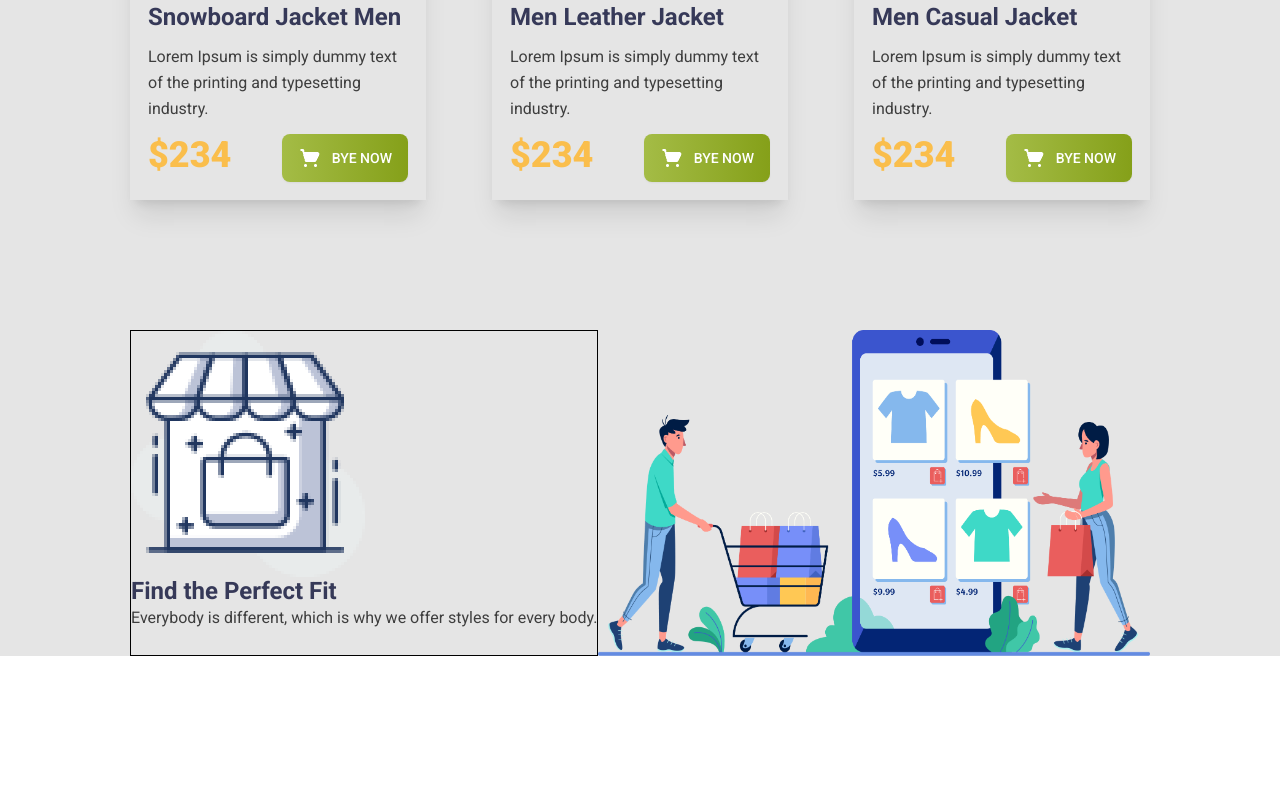
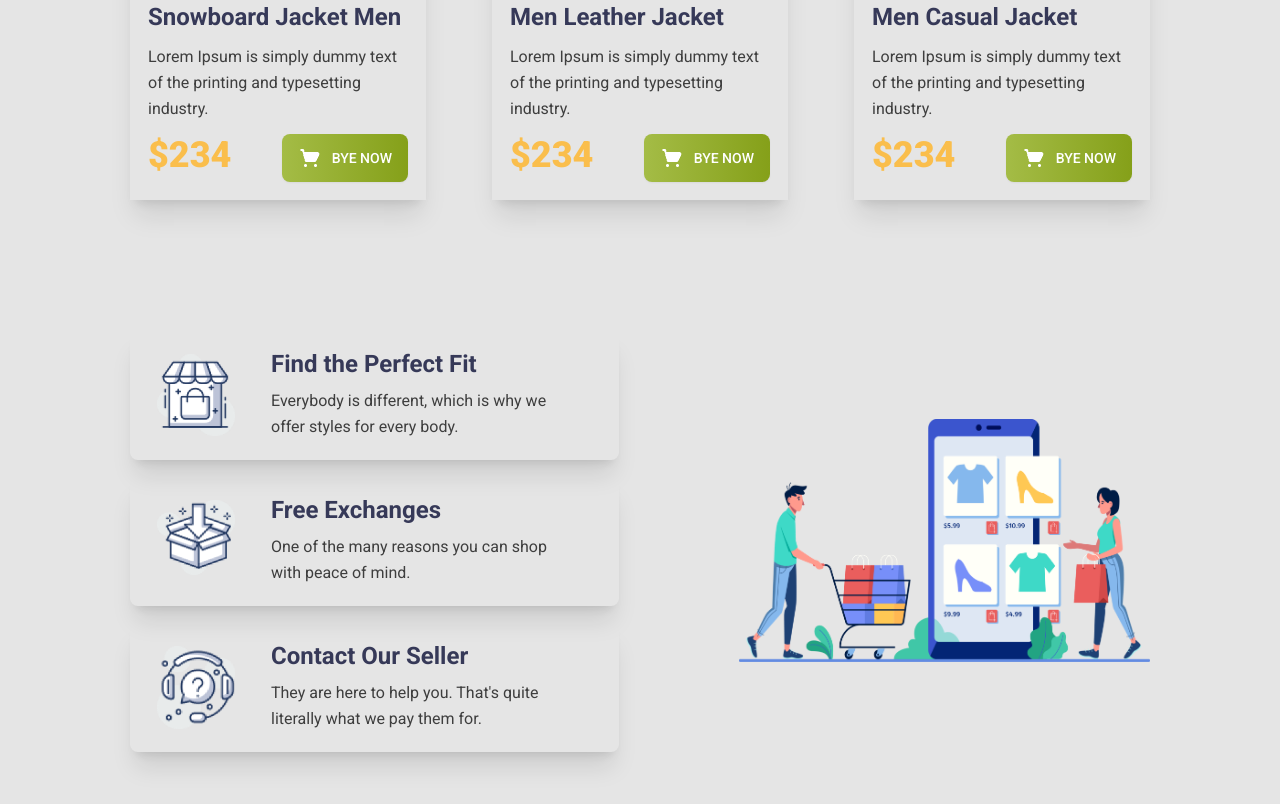
Before and after one commit to theabsparrow/penguin-fashion, a plain HTML site: page index.html in a window 1280 px wide. Shown: the part 1829-2633 px from the top of the page. Before the commit the page ends 2485 px from the top, so only its background shows below. Drawn offline with nearby package versions, Linux system fonts and the light colour scheme.

Commit message:
second final shot

```diff
--- a/index.html
+++ b/index.html
@@ -129,7 +129,7 @@
                 </div>
 
                 <!-- card section starts -->
-                <div class="flex flex-col lg:flex-row gap-[66px]">
+                <div class="flex flex-col lg:flex-row gap-[20px] lg:gap-[66px]">
 
                     <!-- card one -->
                     <div class="shadow-xl p-[18px]">
@@ -214,7 +214,7 @@
                 </div>
 
                 <!-- card section starts -->
-                <div class="flex flex-col lg:flex-row gap-[66px]">
+                <div class="flex flex-col lg:flex-row gap-[20px] lg:gap-[66px]">
 
                     <!-- card one -->
                     <div class="shadow-xl p-[18px]">
@@ -294,32 +294,61 @@
         <!-- clothing section ends -->
 
         <!-- shopping section starts -->
-        <section class=" mt-[130px]">
-            <div class="flex justify-between">
+        <section class="mt-[130px] pb-[40px] lg:pb-[200px]">
+            <div class="flex flex-col lg:flex-row gap-[50px] lg:gap-[120px] justify-between items-center">
 
-                <!-- left side -->
-                <div class="border-[1px] border-black ">
+                <!-- left side starts -->
+                <div class="space-y-4">
                     <!-- card one -->
-                    <div>
-                        <div>
+                    <div class="flex flex-col lg:flex-row gap-9 items-center pr-[35px] pl-[18px] lg:pr-[72px] lg:pl-[27px] py-5 shadow-xl rounded-lg">
+                        <div class="w-[78px] h-[82px]">
                             <img src="./icons/house.png" alt="house">
                         </div>
-                        <div>
+                        <div class="text-center lg:text-left">
                             <h1 class="font-roboto text-[24px] font-bold leading-[28px] text-[#363958]">Find the Perfect Fit</h1>
-                            <p class="text-[#3E3E3E] font-roboto leading-[26px]">Everybody is different, which is why we
+                            <p class="text-[#3E3E3E] font-roboto leading-[26px] mt-[10px] w-[276px]">Everybody is different, which is why we
                                 offer styles for every body.</p>
                         </div>
                     </div>
+
+                    <!-- card two -->
+                    <div class="flex flex-col lg:flex-row gap-9 items-center pr-[35px] pl-[18px] lg:pr-[72px] lg:pl-[27px] py-5 shadow-xl rounded-lg">
+                        <div class="w-[78px] h-[82px]">
+                            <img src="./icons/box.png" alt="box">
+                        </div>
+                        <div class="text-center lg:text-left">
+                            <h1 class="font-roboto text-[24px] font-bold leading-[28px] text-[#363958]">Free Exchanges</h1>
+                            <p class="text-[#3E3E3E] font-roboto leading-[26px] mt-[10px] w-[276px]">One of the many reasons you can shop
+                                with peace of mind.</p>
+                        </div>
+                    </div>
+
+                    <!-- card three -->
+                    <div class="flex flex-col lg:flex-row gap-9 items-center pr-[35px] pl-[18px] lg:pr-[72px] lg:pl-[27px] py-5 shadow-xl rounded-lg">
+                        <div class="w-[78px] h-[82px]">
+                            <img src="./icons/question.png" alt="question">
+                        </div>
+                        <div class="text-center lg:text-left">
+                            <h1 class="font-roboto text-[24px] font-bold leading-[28px] text-[#363958]">Contact Our Seller</h1>
+                            <p class="text-[#3E3E3E] font-roboto leading-[26px] mt-[10px] w-[276px]">They are here to help you. That's quite
+                                literally what we pay them for.</p>
+                        </div>
+                    </div>
                 </div>
+                <!-- left side ends -->
 
-                <!-- right side -->
+
+                <!-- right side starts -->
                 <div class="flex-1">
                     <img src="./images/shopping.png" alt="shopping">
                 </div>
+                <!-- right side ends -->
             </div>
         </section>
         <!-- shopping section ends -->
     </main>
+    <!-- main section ends -->
 </body>
+<!-- body section ends -->
 
 </html>
```
